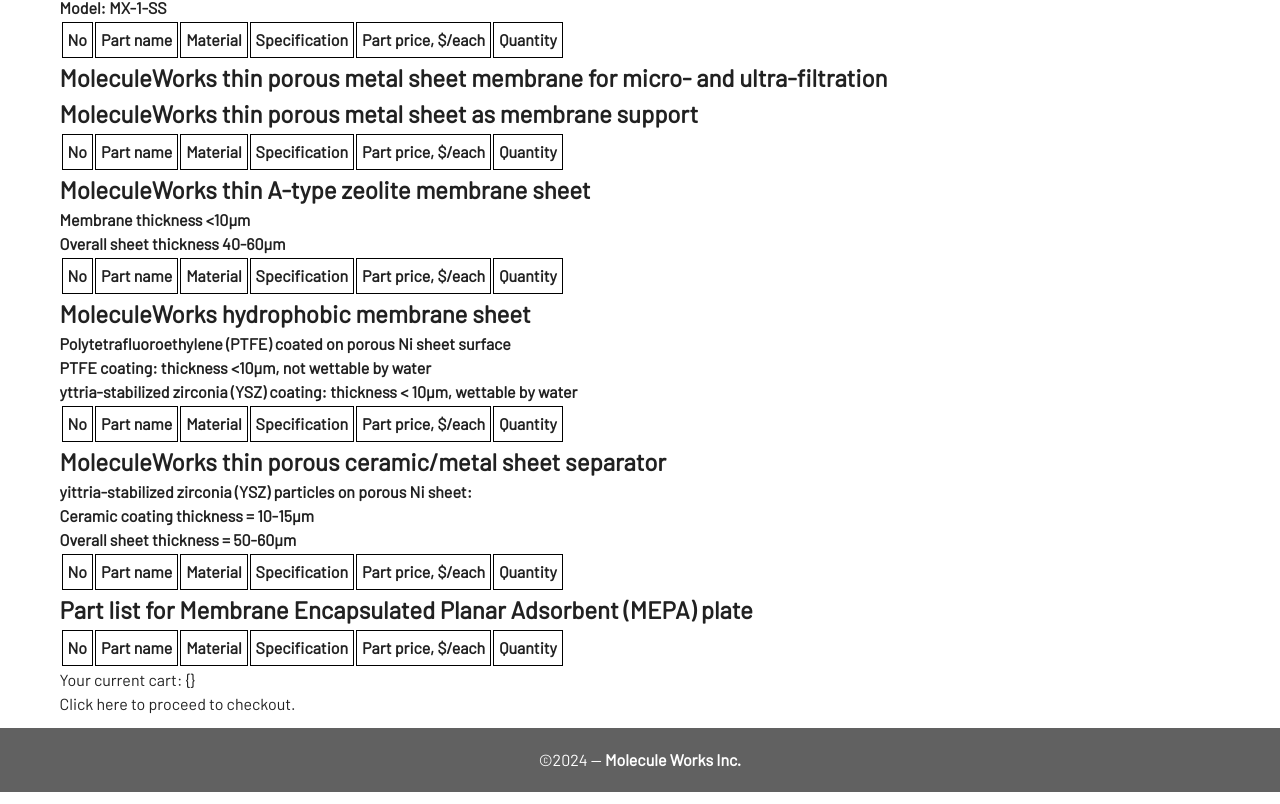
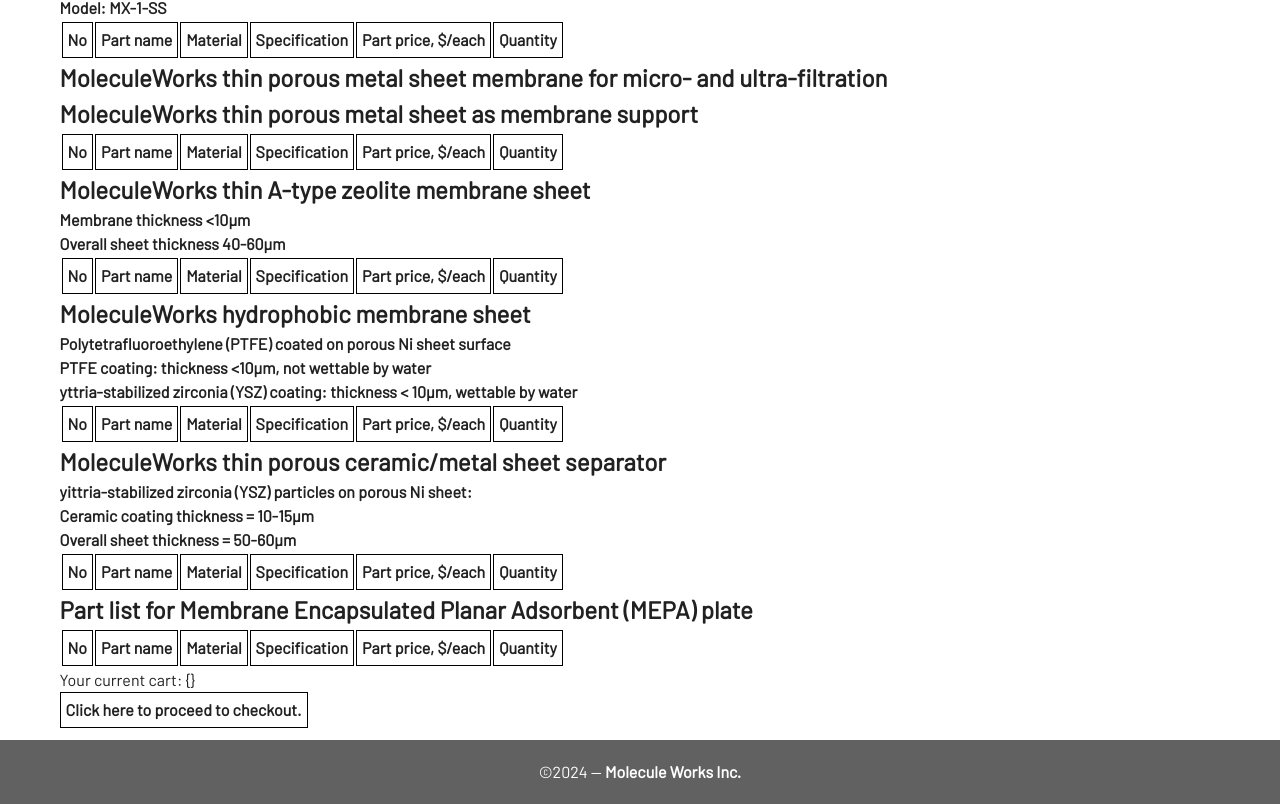
Before and after one commit to ybot1122/moleculeworks, a Vue app: page /orderForm in a window 1280 px wide. Shown: the part 464-1268 px from the top of the page. Built offline with nearby package versions, Linux system fonts and the light colour scheme.

Commit message:
Add initial logic for checkout button

```diff
--- a/src/components/ProductList.vue
+++ b/src/components/ProductList.vue
@@ -41,7 +41,7 @@
       Your current cart: {{ cart }}
     </div>
     <div>
-      Click here to proceed to checkout.
+      <button id="checkout" @click="startCheckout" :disabled="isCartEmpty">Click here to proceed to checkout.</button>
     </div>
 </v-container>
 </template>
@@ -64,12 +64,36 @@
   methods: {
     updateCart(itemNo) {
       return (val) => {
-        console.log(itemNo + ': ' + val) // eslint-disable-line no-console
-        this.$set(this.cart, itemNo, val)
+        if (val > 0) {
+          this.$set(this.cart, itemNo, val)
+        } else {
+          this.$delete(this.cart, itemNo)
+        }
       }
+    },
+
+    async startCheckout() {
+      const stripeUrl = await fetch('/.netlify/functions/hello?q1=3');
+      console.log(stripeUrl) // eslint-disable-line no-console
+    },
+
+  },
+  computed: {
+    isCartEmpty() {
+      return Object.keys(this.cart).length === 0 && this.cart.constructor === Object
     }
   }
 };
 </script>
 <style scoped>
+#checkout {
+  border: 1px black solid;
+  font-weight: bold;
+  text-align: center;
+  padding: 5px;
+}
+
+#checkout:not(:disabled):hover {
+  border-width: 3px;
+}
 </style>
```
